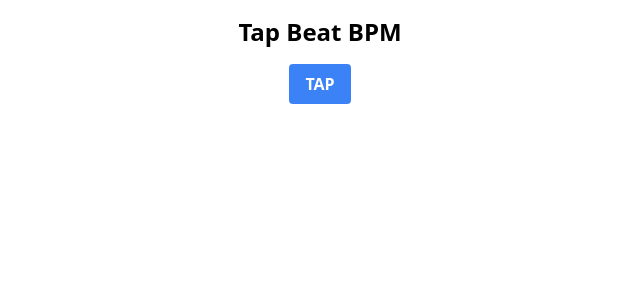
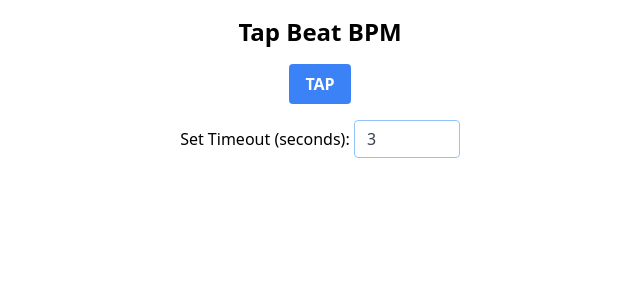
Before and after one commit to JamesN-dev/Tap-Beat-BPM-Calculator, a FastAPI app: page / in a window 1280 px wide. Shown: the top 300 px of the page, without its empty margins (320-960 px from the left). Run offline with FastAPI, Linux system fonts and the light colour scheme; some libraries are stand-ins or nearby versions.

Commit message:
• changed the bpm text • added an input to change timeout time • user can now use any key to tap • other minor code format changes • now uses a bit of javascript

```diff
--- /dev/null
+++ b/static/script.js
@@ -0,0 +1,37 @@
+// Handling keydown event to click the tap button
+document.addEventListener('keydown', function(event) {
+    if (event.target.id !== 'timeoutInput') {
+        document.getElementById("tapButton").click();
+    }
+});
+
+// Attach the input event listener to the 'timeoutInput' element
+document.getElementById('timeoutInput').addEventListener('input', function(event) {
+    validateNumberInput(event.target);
+});
+
+// Function to validate number input
+function validateNumberInput(input) {
+    const value = input.value;
+    const sanitizedValue = value.replace(/[^0-9]/g, '');
+    input.value = sanitizedValue;
+
+    // Trigger change event
+    input.dispatchEvent(new Event('change'));
+}
+
+// Check for 'Enter' key
+function checkKey(event) {
+    if (event.keyCode === 13) {  // 13 is the keyCode for 'Enter'
+        event.preventDefault();  // Prevent the default action
+        document.activeElement.blur();  // Remove focus
+    }
+}
+
+// Attach a keydown event listener to handle 'Enter' specifically
+document.getElementById('timeoutInput').addEventListener('keydown', function(event) {
+    if (event.key === 'Enter') {
+        // Using a setTimeout to defer the blur action so that it won't conflict with other events.
+        setTimeout(() => event.target.blur(), 0);
+    }
+});
--- a/tap_tempo/main.py
+++ b/tap_tempo/main.py
@@ -3,10 +3,14 @@ import time
 from fastapi.templating import Jinja2Templates
 from fastapi import Request
 from fastapi.responses import HTMLResponse
+from fastapi.staticfiles import StaticFiles
 
 templates = Jinja2Templates(directory="templates")
 
 app = FastAPI()
+
+# Serve static files from the "static" directory
+app.mount("/static/", StaticFiles(directory="static"), name="static")
 
 # Initialize variables to keep track of tap times and tap count
 first_tap_time = None
@@ -16,12 +20,11 @@ TIMEOUT = 3.0  # 3-second timeout
 
 @app.get("/", response_class=HTMLResponse)
 async def get_html(request: Request):
-    return templates.TemplateResponse("index.html", {"request": request})
-def read_root():
-    return {"message": "Hello, world!"}
+    global TIMEOUT
+    return templates.TemplateResponse("index.html", {"request": request, "TIMEOUT": TIMEOUT})
 
 @app.get("/tap/", response_class=HTMLResponse)
-def tap():
+async def tap():
     global first_tap_time, last_tap_time, tap_count
 
     # Capture the current time
@@ -40,9 +43,9 @@ def tap():
         tap_count = 1
         return '''
         <div id="result" class="mt-4">
-            <p><strong></strong> First Tap</p>
-            <p><strong>Number of Taps:</strong> 1</p>
-            <p><strong>Average BPM:</strong> - </p>
+            <p><strong>Average BPM:</strong> First Tap</p>
+            <p><strong>Nearest Whole:</strong> - </p>
+            <p><strong>Number of Taps:</strong> First Tap</p>
         </div>
         '''
 
@@ -57,18 +60,15 @@ def tap():
 
     return f'''
     <div id="result" class="mt-4">
-        <p><strong></strong> Tap registered</p>
+        <p><strong>Average BPM:</strong> {bpm:.2f}</p>
+        <p><strong>Nearest Whole:</strong> {round(bpm)}</p>
         <p><strong>Number of Taps:</strong> {tap_count}</p>
-        <p><strong>Average BPM:</strong> {bpm}</p>
     </div>
     '''
 
 @app.get("/tempo/")
-def calculate_tempo():
+async def calculate_tempo():
     global first_tap_time, last_tap_time, tap_count
-
-    if tap_count < 2:
-        return {"message": "Keep tapping..."}
 
     # Calculate the time interval between the first and last tap
     time_interval = last_tap_time - first_tap_time
@@ -77,3 +77,8 @@ def calculate_tempo():
     tempo = (tap_count - 1) * 60 / time_interval
 
     return {"message": "Tempo calculated", "tempo": tempo}
+
+@app.get("/update_timeout/")
+async def update_timeout(timeout: int):
+    global TIMEOUT
+    TIMEOUT = timeout
--- a/templates/index.html
+++ b/templates/index.html
@@ -1,26 +1,52 @@
 <!DOCTYPE html>
 <html lang="en">
 <head>
-    <meta charset='utf-8'>
-    <title>Tap Beat BPM</title>
-    <meta name='viewport' content='width=device-width, initial-scale=1'>
-    <link rel='stylesheet' type='text/css' media='screen' href='https://cdn.jsdelivr.net/npm/tailwindcss@2.2.15/dist/tailwind.min.css'>
+    <meta charset="utf-8">
+    <title>Tap Beat BPM Calculator</title>
+    <meta name="viewport" content="width=device-width, initial-scale=1">
+    <link rel="stylesheet" type="text/css" media="screen" href="https://cdn.jsdelivr.net/npm/tailwindcss@2.2.15/dist/tailwind.min.css">
     <script src="https://unpkg.com/htmx.org@1.6.1"></script>
+    <script src="/static/script.js"></script>
 </head>
 <body class="p-4">
     <div id="app" class="text-center">
         <h1 class="text-2xl font-bold mb-4">Tap Beat BPM</h1>
 
-        <button hx-get="/tap/" hx-trigger="click" hx-swap="outerHTML" hx-target="#result" class="bg-blue-500 hover:bg-blue-700 text-white font-bold py-2 px-4 rounded">
+        <!-- Tap button -->
+        <button
+            id=tapButton
+            hx-get="/tap/" hx-trigger="click" hx-swap="outerHTML" hx-target="#result"
+            class="bg-blue-500 hover:bg-blue-700 text-white font-bold py-2 px-4 rounded">
             TAP
         </button>
 
-        <div id="tap_message" class="text-xl mt-4"></div>
-        <div id="tempo" class="text-xl mt-4"></div>
-        <div id="result" class="mt-4">
+        <!-- Tap messages -->
+        <div
+            id="tap_message"
+            class="text-xl mt-4"></div>
+        <div
+            id="tempo"
+            class="text-xl mt-4"></div>
+        <div
+            id="result"
+            class="mt-4"></div>
             <!-- Will be filled from main.py -->
+
+        <div class="timeout-container">
+            <!-- Timeout adjustment input box -->
+            <label for="timeout">Set Timeout (seconds): </label>
+            <input
+                type="number" maxlength="1" min="1" max="10" value="{{ '{:.0f}'.format(TIMEOUT) }}"
+                id="timeoutInput"
+                hx-get="/update_timeout/" hx-trigger="change" hx-vars="timeout: timeoutInput.value"
+                class="border rounded w-18 py-2 px-3 text-gray-700 leading-tight focus:outline-none focus:shadow-outline border-blue-300"
+                oninput="validateNumberInput(this);"
+                onkeydown="checkKey(event)"
+                onclick="this.select()"
+                />
+            <br>
         </div>
-
+    </div>
 
 </body>
 </html>
```
